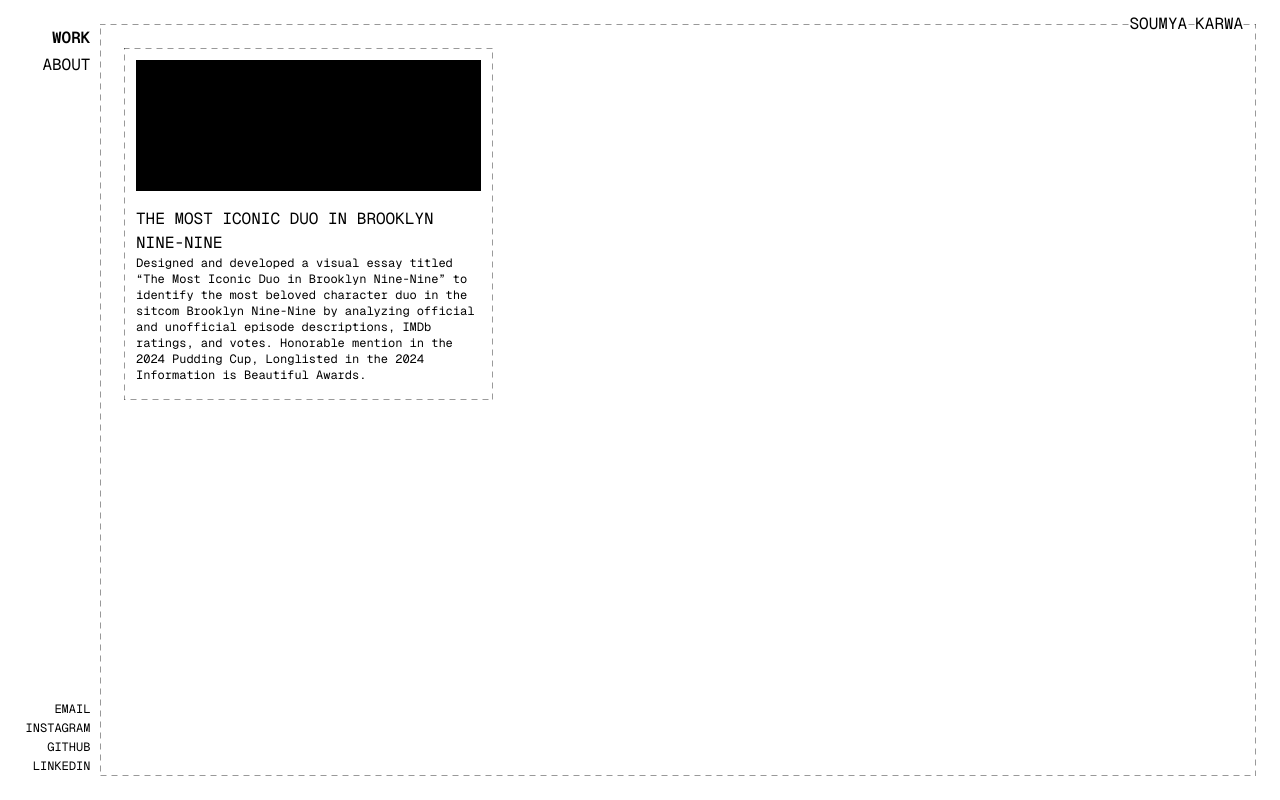
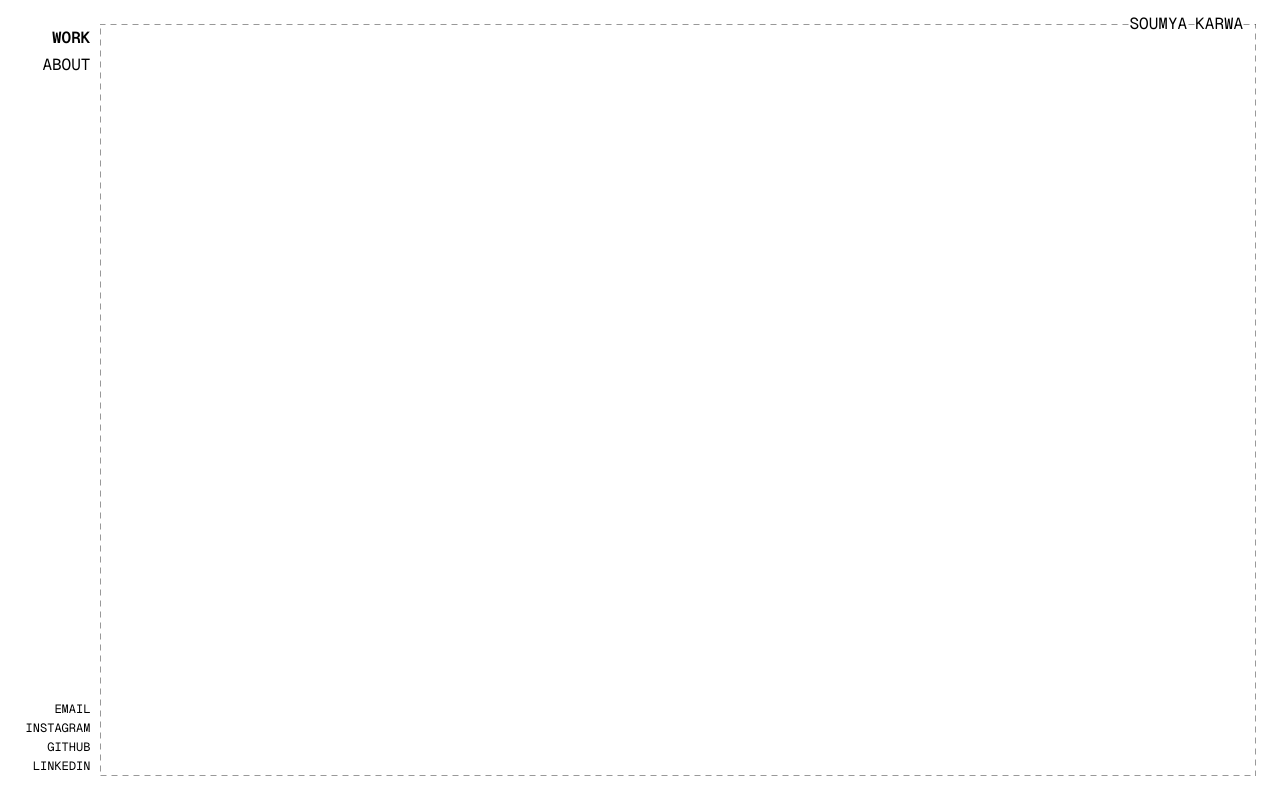
Before and after one commit to soumyakarwa/portfolio_2025, a SvelteKit app in the folder frontend/: page / in a window 1280 px wide. Built offline with nearby package versions, Linux system fonts and the light colour scheme.

Commit message:
hover animation

```diff
--- a/frontend/src/components/Navbar/index.svelte
+++ b/frontend/src/components/Navbar/index.svelte
@@ -36,5 +36,6 @@
 
 	a.active:hover {
 		background-image: none;
+		cursor: default;
 	}
 </style>
--- a/frontend/src/components/ProjectCard/index.svelte
+++ b/frontend/src/components/ProjectCard/index.svelte
@@ -1,6 +1,7 @@
 <script lang="ts">
 	interface Props {
 		id: string;
+		startingPos: number[];
 		wip?: boolean;
 		title: string;
 		overview: string;
@@ -12,25 +13,27 @@
 			description: string;
 			images: string[];
 		}[];
+		isActive: boolean;
 	}
 
-	let { id, wip, title, overview, tags, role, tech, content }: Props = $props();
+	let { id, startingPos, wip, title, overview, tags, role, tech, content, isActive }: Props =
+		$props();
 
-	const randomPos = {
-		top: `${Math.random() * 100}%`,
-		left: `${Math.random() * 100}%`
-	};
+	let imageWidth = $state(0);
+	let imageHeight = $derived((imageWidth * 9) / 16);
 </script>
 
 <div
+	class="absolute top-0 left-0 z-0 -translate-3/4 border-[0.5px] border-solid border-black bg-white"
+	style:width="{imageWidth * 0.75}px"
+	style:height="{imageHeight * 0.75}px"
+></div>
+<div
 	id={`project-${id}`}
-	class={[
-		'absolute flex h-1/2 w-1/3 flex-col gap-4 p-3 opacity-100 transition-opacity duration-100 ease-linear hover:cursor-pointer hover:opacity-100',
-		`left-[${randomPos.left}] top-[${randomPos.top}]`
-	]}
-	style="background-image:var(--dashed-border)"
+	class="absolute z-10 flex h-full w-full flex-col justify-around p-3"
+	style:background-image="var(--dashed-border)"
 >
-	<div class="h-4/10 w-full bg-black"></div>
+	<div class="w-full bg-black" bind:clientWidth={imageWidth} style:height="{imageHeight}px"></div>
 	<div class="flex flex-col">
 		<div class="text-base uppercase">{title}</div>
 		<div class="text-xs">{overview}</div>
--- a/frontend/src/routes/+layout.svelte
+++ b/frontend/src/routes/+layout.svelte
@@ -57,7 +57,7 @@
 		<Navbar links={socialLinks} textClass={'text-xs'} />
 	</div>
 
-	<div class="h-full w-screen p-6" style="background-image:var(--dashed-border)">
+	<div class="h-full w-screen overflow-y-auto p-6" style="background-image:var(--dashed-border)">
 		{@render children?.()}
 	</div>
 </div>
--- a/frontend/src/routes/+page.svelte
+++ b/frontend/src/routes/+page.svelte
@@ -1,16 +1,60 @@
 <script lang="ts">
 	import ProjectCard from '../components/ProjectCard/index.svelte';
 
-	const content = {
-		id: '1',
-		title: 'The Most Iconic Duo In Brooklyn Nine-Nine',
-		overview:
-			'Designed and developed a visual essay titled “The Most Iconic Duo in Brooklyn Nine-Nine” to identify the most beloved character duo in the sitcom Brooklyn Nine-Nine by analyzing official and unofficial episode descriptions, IMDb ratings, and votes. Honorable mention in the 2024 Pudding Cup, Longlisted in the 2024 Information is Beautiful Awards.'
-	};
+	// const content = {
+	// 	id: '1',
+	// 	title: 'The Most Iconic Duo In Brooklyn Nine-Nine',
+	// 	overview:
+	// 		'Designed and developed a visual essay titled “The Most Iconic Duo in Brooklyn Nine-Nine” to identify the most beloved character duo in the sitcom Brooklyn Nine-Nine by analyzing official and unofficial episode descriptions, IMDb ratings, and votes. Honorable mention in the 2024 Pudding Cup, Longlisted in the 2024 Information is Beautiful Awards.'
+	// };
+
+	const positions = [
+		[1, 4],
+		[4, 7],
+		[16, 1],
+		[10, 3],
+		[13, 6],
+		[3, 1]
+	];
+
+	const projects = positions.map(([c, r], i) => {
+		return {
+			id: String(i + 1),
+			title: `Project ${i + 1}`,
+			overview: `Overview for project ${i + 1}`
+		};
+	});
+
+	const COL_SPAN = 8,
+		ROW_SPAN = 5;
+
+	let active = $state(-1);
 </script>
 
-<div class="relative h-full w-full">
-	<!-- {#each content as card} -->
-	<ProjectCard id={content.id} title={content.title} overview={content.overview} />
-	<!-- {/each} -->
+<div class="grid h-full w-full grid-cols-24 grid-rows-12 gap-2">
+	{#each projects as project, i}
+		<div
+			role="button"
+			tabindex={0}
+			class={[
+				'relative opacity-0 transition-opacity duration-100 ease-linear hover:cursor-pointer hover:opacity-100',
+				active === i ? 'z-50' : 'z-10',
+				active !== -1 && active !== i ? 'pointer-events-none' : ''
+			]}
+			style:grid-column-start={positions[i][0]}
+			style:grid-column-end={positions[i][0] + COL_SPAN}
+			style:grid-row-start={positions[i][1]}
+			style:grid-row-end={positions[i][1] + ROW_SPAN}
+			onmouseenter={() => (active = i)}
+			onmouseleave={() => (active = -1)}
+		>
+			<ProjectCard
+				id={project.id}
+				startingPos={positions[i]}
+				title={project.title}
+				overview={project.overview}
+				isActive={active == i}
+			/>
+		</div>
+	{/each}
 </div>
```
